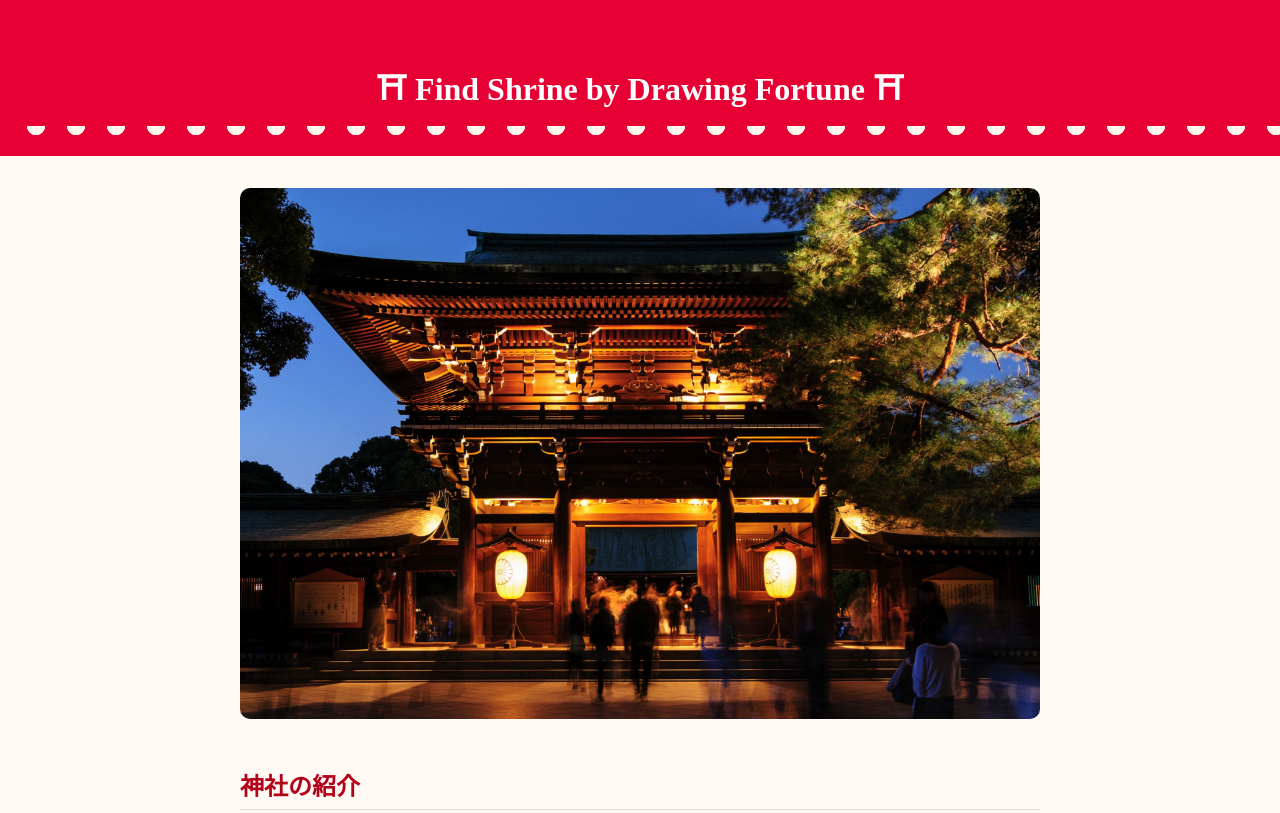
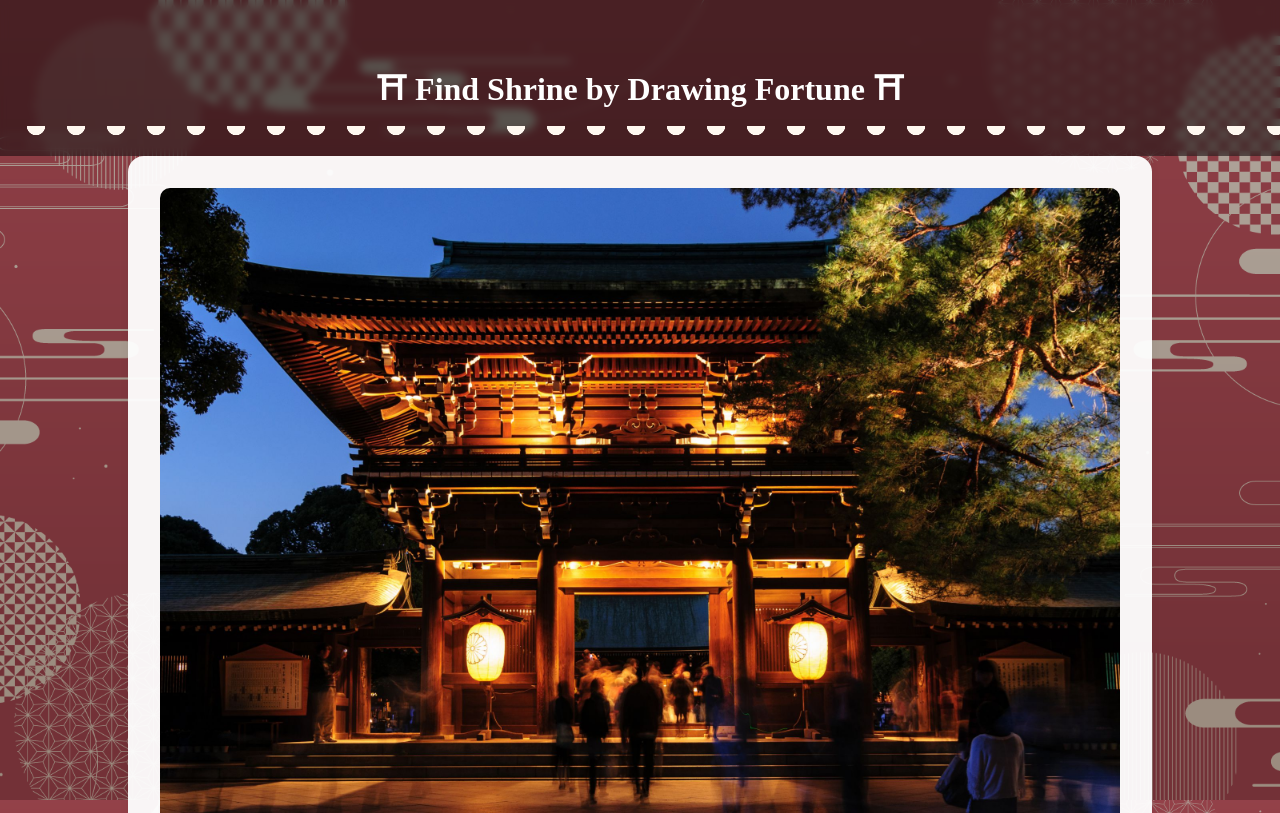
Before and after one commit to KanayamaHayato/FindShrineByDrawingFortune, a plain HTML site: page introduction-shrines/meiji2.html in a window 1280 px wide. Shown: the top 813 px of the page. Drawn offline with Linux system fonts and the light colour scheme.

Commit message:
Update 1.4

```diff
--- a/css/shrine-detail.css
+++ b/css/shrine-detail.css
@@ -1,12 +1,18 @@
 body {
   font-family: 'Noto Serif JP', serif;
   margin: 0;
-  background: #fffaf3;
   color: #333;
+
+  background-image: url('../img/background.png');
+  background-size: cover;
+  background-repeat: no-repeat;
+  background-attachment: fixed;
+  background-position: center;
 }
 
 header {
-  background: #e60033;
+  background-color: rgba(0, 0, 0, 0.5); /* 半透明の黒 */
+  backdrop-filter: blur(4px);          /* 背景を軽くぼかす（対応ブラウザのみ） */
   color: white;
   text-align: center;
   padding: 2em 1em 1em;
@@ -42,9 +48,12 @@ header a {
 
 
 main {
+  max-width: 960px;
+  margin: auto;
   padding: 2em;
-  max-width: 800px;
-  margin: auto;
+  background: rgba(255, 255, 255, 0.95); /* 少し透かし感ある背景 */
+  border-radius: 16px;
+  box-shadow: 0 0 10px rgba(0,0,0,0.05);
 }
 
 .main-image {
```
Also changed, not shown: shrine-list.html (+13 -0 lines), img/background.png (added).
